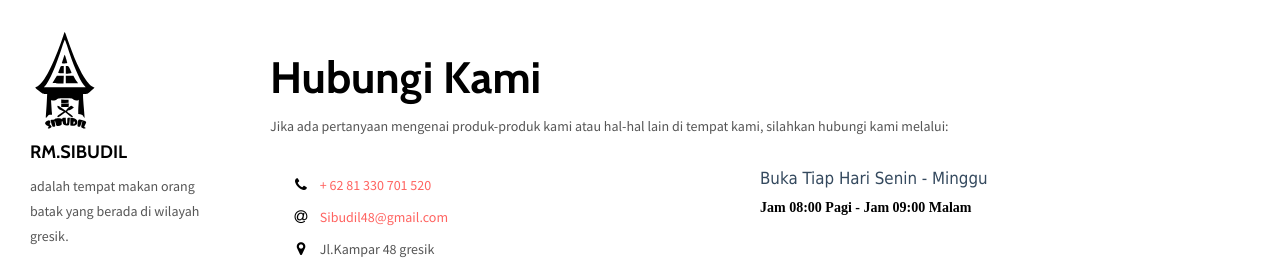
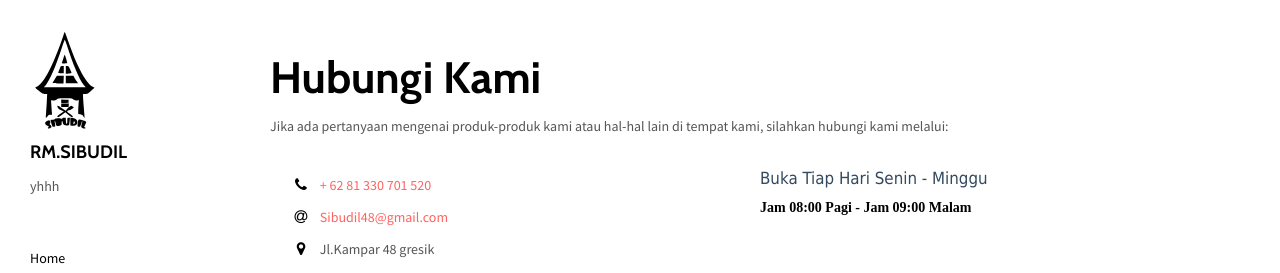
Before and after one commit to blonceng/RMSibudil, a plain HTML site: page contact.html in a window 1280 px wide. Shown: the top 273 px of the page. Drawn offline with nearby package versions, Linux system fonts and the light colour scheme.

Commit message:
first commit

```diff
--- a/contact.html
+++ b/contact.html
@@ -42,7 +42,7 @@
             <img class="img-responsive site-logo" alt="" src="./assets/images/Imgsvg.svg">
             RM.SIBUDIL
           </a>
-        <p>adalah tempat makan orang batak yang berada di wilayah gresik.
+        <p>yhhh
         </p>
       </div>
       <ul class="nav">
```
